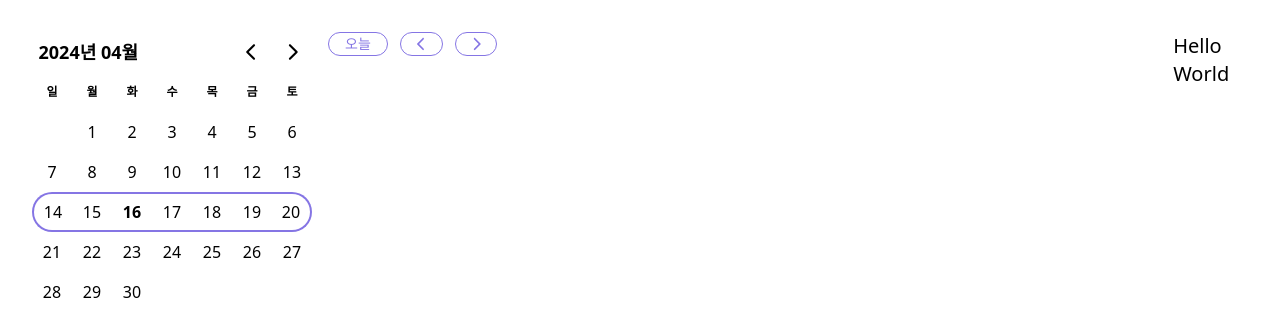
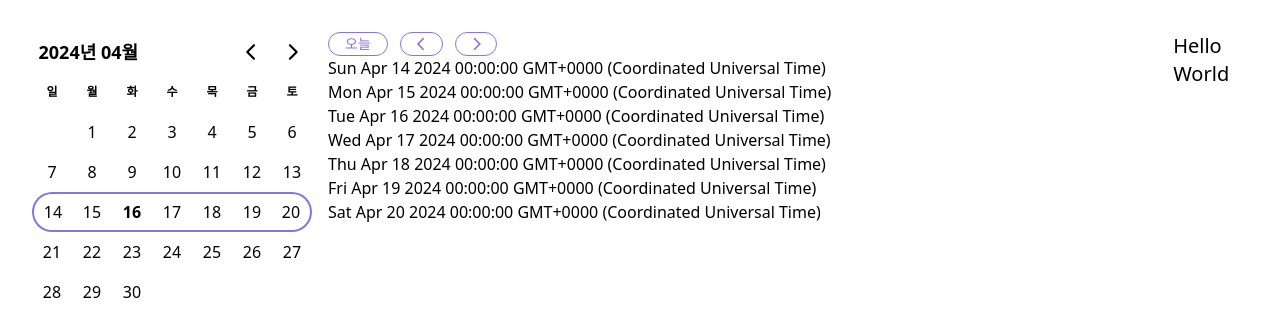
Before and after one commit to choi138/assignment, a React (Vite) app: page / in a window 1280 px wide. Shown: the top 336 px of the page. Built offline with nearby package versions, Linux system fonts and the light colour scheme.

Commit message:
feat(hooks): add useWeekView and change store value

```diff
--- a/src/components/Calendar/index.tsx
+++ b/src/components/Calendar/index.tsx
@@ -6,8 +6,7 @@ import 'react-day-picker/dist/style.css';
 import { ko } from 'date-fns/locale';
 import { endOfWeek, format, lastDayOfWeek, startOfWeek } from 'date-fns';
 
-import { CONVERT_DAYS } from 'src/constant';
-import { WeekStoreProps, weekStore } from 'src/store/weekStore';
+import { startOfTheWeekStore } from 'src/store/startOfTheWeekStore';
 
 import { calendarCss } from './style';
 
@@ -27,20 +26,10 @@ export const Calendar: React.FC = () => {
     if (!day) return;
     const startOfWeekDate = startOfWeek(day);
     const endOfWeekDate = endOfWeek(day);
+    dispatch(startOfTheWeekStore.actions.setDate(startOfWeekDate.toISOString()));
     setWeekEndDays({ startDay: startOfWeekDate, lastDay: endOfWeekDate });
     setSelectedWeekRange({ from: startOfWeekDate, to: endOfWeekDate });
   };
-
-  useEffect(() => {
-    const week: WeekStoreProps[] = [];
-    let currentDay = weekEndDays.startDay;
-    while (currentDay <= weekEndDays.lastDay) {
-      week.push({ date: currentDay.getDate(), day: CONVERT_DAYS[currentDay.getDay()] });
-      currentDay = new Date(currentDay);
-      currentDay.setDate(currentDay.getDate() + 1);
-    }
-    dispatch(weekStore.actions.setWeek(week));
-  }, [selectedWeekRange]);
 
   useEffect(() => {
     setSelectedWeekRange({ from: startOfWeek(today), to: endOfWeek(today) });
--- a/src/components/WeekView/index.tsx
+++ b/src/components/WeekView/index.tsx
@@ -1,11 +1,24 @@
 import React from 'react';
+
+import { useWeekView } from 'src/hooks';
 
 import { WeekViewHeader } from '../WeekViewHeader';
 
 export const WeekView: React.FC = () => {
+  const { days } = useWeekView({ initialDate: new Date() });
+
   return (
     <div className="flex flex-col h-full overflow-hidden w-full">
       <WeekViewHeader />
+      <div className="flex flex-col flex-1 overflow-hidden select-none">
+        <div className="flex flex-col flex-1 isolate overflow-auto">
+          <div className="flex flex-col flex-none min-w-[700px]">
+            {days.map((day) => (
+              <p key={day.name}>{day.date.toString()}</p>
+            ))}
+          </div>
+        </div>
+      </div>
     </div>
   );
 };
--- a/src/constant/convertDays.ts
+++ /dev/null
@@ -1,9 +0,0 @@
-export const CONVERT_DAYS: { [key: string]: string } = {
-  0: '일',
-  1: '월',
-  2: '화',
-  3: '수',
-  4: '목',
-  5: '금',
-  6: '토',
-};
--- a/src/constant/index.ts
+++ /dev/null
@@ -1,2 +0,0 @@
-export * from './convertDays';
-export * from './convertDays';
--- a/src/constant/weekOfDays.ts
+++ /dev/null
@@ -1 +0,0 @@
-export const CONVERT_DAYS = ['일', '월', '화', '수', '목', '금', '토'];
--- a/src/css/global.css
+++ b/src/css/global.css
@@ -14,7 +14,7 @@
   }
 
   .borderCard {
-    @apply flex items-center gap-3 text-[#8575e4] text-sm font-medium border px-4 rounded-xl border-[#8575e4];
-    @apply h-6;
+    @apply flex items-center gap-3 text-[#8575e4] text-sm font-medium border px-4 rounded-xl border-[#8575e4] h-6;
+    @apply hover:bg-[#8575e4] hover:text-white ease-in-out duration-300;
   }
 }
--- /dev/null
+++ b/src/hooks/index.ts
@@ -0,0 +1 @@
+export * from './useWeekView';
--- /dev/null
+++ b/src/hooks/useWeekView/index.tsx
@@ -0,0 +1,100 @@
+import { useEffect, useState } from 'react';
+import { useSelector } from 'react-redux';
+
+import {
+  Day,
+  Locale,
+  addDays,
+  eachDayOfInterval,
+  eachMinuteOfInterval,
+  endOfDay,
+  format,
+  isToday,
+  startOfDay,
+  startOfWeek,
+} from 'date-fns';
+
+import { RootState } from 'src/store';
+
+export interface UseWeekViewProps {
+  initialDate?: Date;
+  minuteStep?: number;
+  weekStartsOn?: Day;
+  locale?: Locale;
+  disabledCell?: (date: Date) => boolean;
+  disabledDay?: (date: Date) => boolean;
+  disabledWeek?: (startDayOfWeek: Date) => boolean;
+}
+
+export const useWeekView = ({
+  initialDate,
+  minuteStep = 30,
+  weekStartsOn = 0,
+  locale,
+  disabledCell,
+  disabledDay,
+  disabledWeek,
+}: UseWeekViewProps | undefined = {}) => {
+  const startOfTheWeekStore = useSelector((state: RootState) => state.startOfTheWeekStore);
+
+  const [startOfTheWeek, setStartOfTheWeek] = useState(
+    startOfWeek(startOfDay(initialDate || new Date()), { weekStartsOn }),
+  );
+
+  const nextWeek = () => {
+    const nextWeek = addDays(startOfTheWeek, 7);
+    if (disabledWeek && disabledWeek(nextWeek)) return;
+    setStartOfTheWeek(nextWeek);
+  };
+
+  const previousWeek = () => {
+    const previousWeek = addDays(startOfTheWeek, -7);
+    if (disabledWeek && disabledWeek(previousWeek)) return;
+    setStartOfTheWeek(previousWeek);
+  };
+
+  const goToToday = () => {
+    setStartOfTheWeek(startOfWeek(startOfDay(new Date()), { weekStartsOn }));
+  };
+
+  const days = eachDayOfInterval({
+    start: startOfTheWeek,
+    end: addDays(startOfTheWeek, 6),
+  }).map((day) => ({
+    date: day,
+    isToday: isToday(day),
+    name: format(day, 'EEEE', { locale }),
+    shortName: format(day, 'EEE', { locale }),
+    disabled: disabledDay ? disabledDay(day) : false,
+    cells: eachMinuteOfInterval(
+      {
+        start: startOfDay(day),
+        end: endOfDay(day),
+      },
+      {
+        step: minuteStep,
+      },
+    ).map((hour) => ({
+      date: hour,
+      hour: format(hour, 'HH', { locale }),
+      minute: format(hour, 'mm', { locale }),
+      hourAndMinute: format(hour, 'HH:mm', { locale }),
+      disabled: disabledCell ? disabledCell(hour) : false,
+    })),
+  }));
+
+  useEffect(() => {
+    setStartOfTheWeek(startOfWeek(startOfDay(startOfTheWeekStore), { weekStartsOn }));
+  }, [startOfTheWeekStore]);
+
+  return {
+    days,
+    nextWeek,
+    previousWeek,
+    goToToday,
+    startOfTheWeek,
+  };
+};
+
+export type Days = ReturnType<typeof useWeekView>['days'];
+export type Cell = Days[number]['cells'][number];
--- a/src/store/index.ts
+++ b/src/store/index.ts
@@ -1,10 +1,10 @@
 import { configureStore } from '@reduxjs/toolkit';
 
-import { weekStore } from './weekStore';
+import { startOfTheWeekStore } from './startOfTheWeekStore';
 
 export const store = configureStore({
   reducer: {
-    weekStore: weekStore.reducer, // counter에 대한 reducer
+    startOfTheWeekStore: startOfTheWeekStore.reducer, // counter에 대한 reducer
   },
 });
 
--- /dev/null
+++ b/src/store/startOfTheWeekStore.ts
@@ -0,0 +1,12 @@
+import { createSlice } from '@reduxjs/toolkit';
+
+export const startOfTheWeekStore = createSlice({
+  name: 'dateStore',
+  initialState: new Date().toISOString(),
+  reducers: {
+    setDate: (state, action: { payload: string }) => {
+      state = new Date(action.payload).toISOString();
+      return state;
+    },
+  },
+});
--- a/src/store/weekStore.ts
+++ /dev/null
@@ -1,17 +0,0 @@
-import { createSlice } from '@reduxjs/toolkit';
-
-export interface WeekStoreProps {
-  date: number;
-  day: string;
-}
-
-export const weekStore = createSlice({
-  name: 'weekStore',
-  initialState: [] as WeekStoreProps[][],
-  reducers: {
-    setWeek: (state, action: { payload: WeekStoreProps[] }) => {
-      state.pop();
-      state.push(action.payload);
-    },
-  },
-});
```
